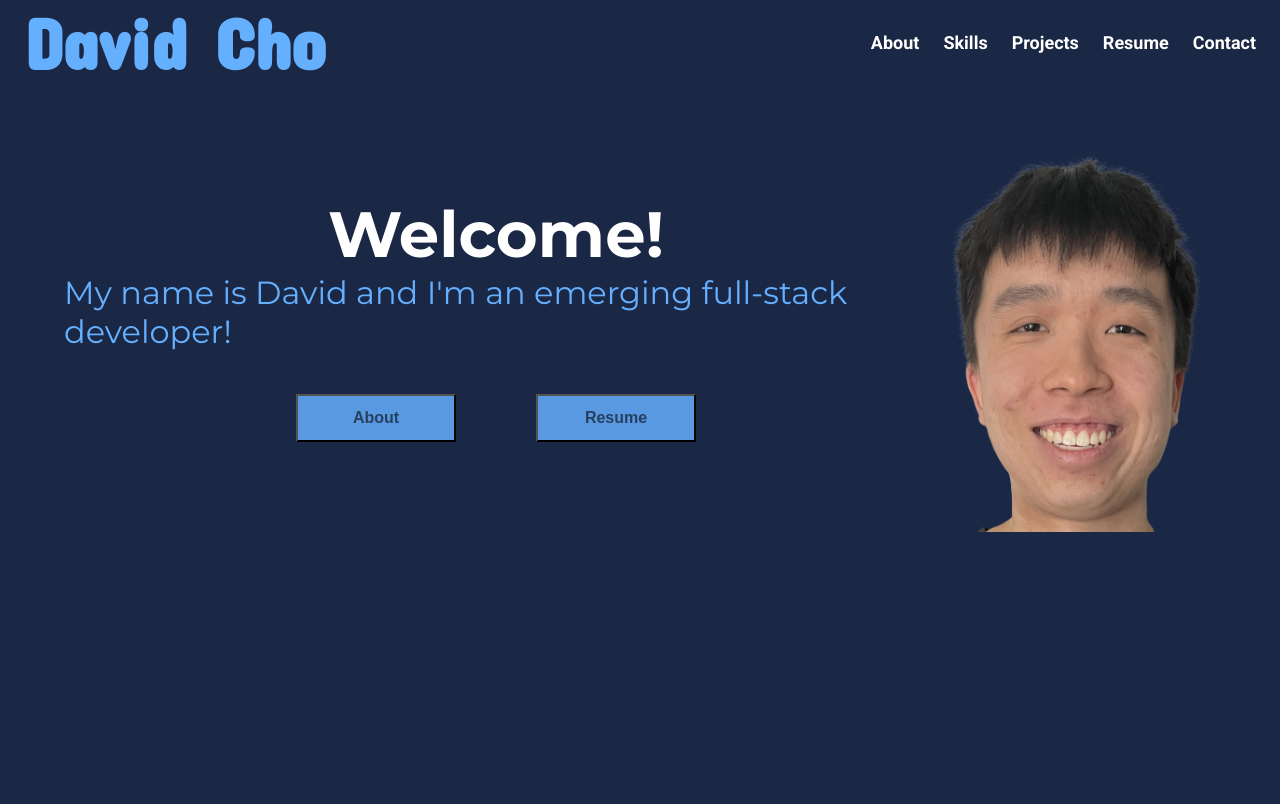
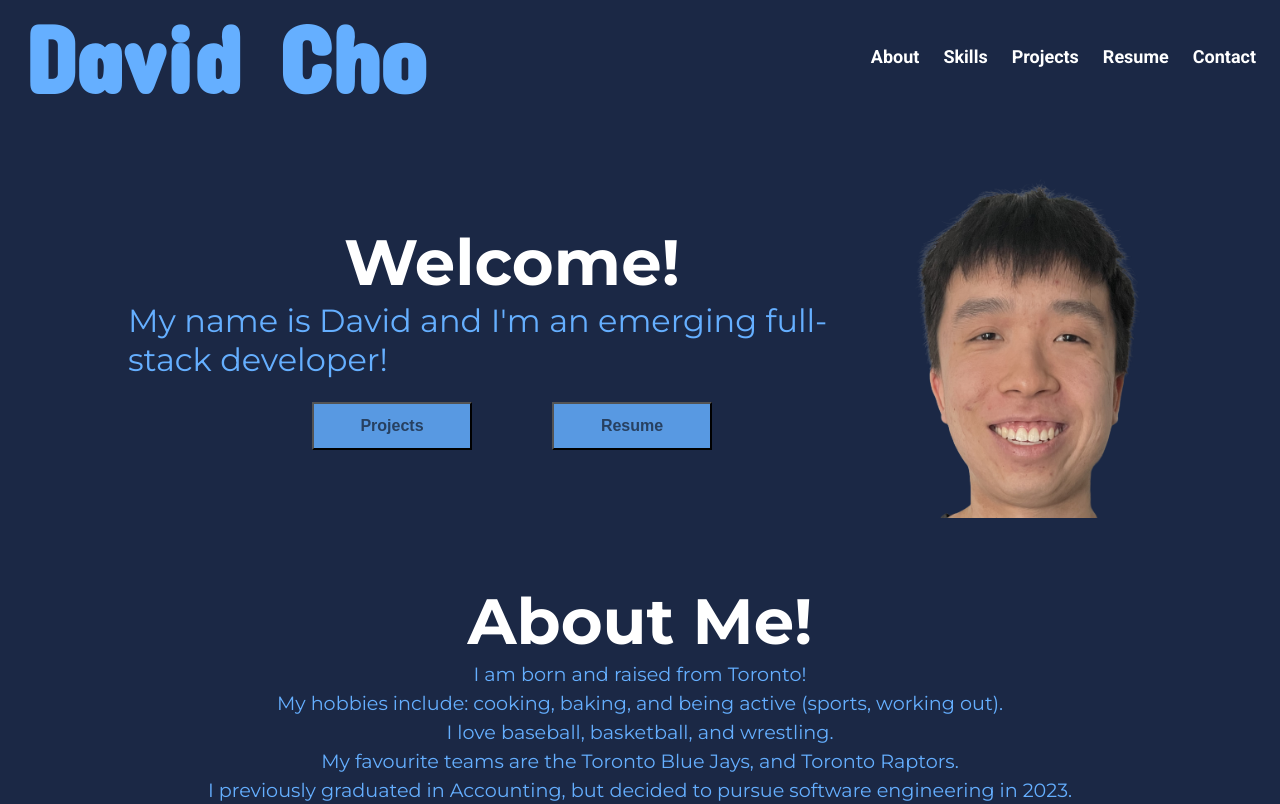
Before and after one commit to dcho10/david-portfolio, a React (Vite) app: page / in a window 1280 px wide. Built offline with nearby package versions, Linux system fonts and the light colour scheme.

Commit message:
Initialized About section

```diff
--- a/src/App.jsx
+++ b/src/App.jsx
@@ -1,6 +1,7 @@
 import "./App.css";
 import Header from "./components/Header"
 import Intro from "./components/Intro"
+import About from "./components/About"
 // import Footer from "./components/Footer"
 
 
@@ -10,6 +11,7 @@ export default function App() {
             <section className="main-container">
                 <Header />
                 <Intro />
+                <About />
                 {/* <Footer /> */}
             </section>
         </>
--- /dev/null
+++ b/src/components/About.css
@@ -0,0 +1,18 @@
+.about {
+    font-family: "Montserrat", sans-serif;
+    display: flex;
+    flex-direction: column;
+    justify-content: center;
+    align-items: center;
+}
+
+.about h3 {
+    color: white;
+    font-size: 4em;
+}
+
+.about p {
+    color: var(--quinary);
+    font-size: 1.2em;
+    line-height: 1.5;
+}
--- /dev/null
+++ b/src/components/About.jsx
@@ -0,0 +1,18 @@
+import "./About.css"
+
+import aboutData from "../data/about.json"
+
+export default function About() {
+    return (
+        <>
+        <section className="about">
+            <h3> About Me! </h3>
+            {aboutData.about.map((aboutItem, index) => (
+                <p key={index}>
+                    {aboutItem}
+                </p>
+            ))}
+        </section>
+        </>
+    )
+}
--- a/src/components/Header.css
+++ b/src/components/Header.css
@@ -6,7 +6,7 @@
 }
 
 .header h1 a {
-    font-size: 3em;
+    font-size: 4em;
     font-weight: bold;
     color: var(--quinary);
     font-family: "Concert One", sans-serif;
--- a/src/components/Intro.css
+++ b/src/components/Intro.css
@@ -1,7 +1,7 @@
 .intro-card {
     display: flex;
     justify-content: space-between;
-    padding: 5%;
+    padding: 5% 10%;
 }
 
 .intro-card img {
@@ -29,7 +29,7 @@
 .buttons {
     display: flex;
     justify-content: space-between;
-    padding: 5%;
+    padding: 3%;
     gap: 5em;
 }
 
--- a/src/components/Intro.jsx
+++ b/src/components/Intro.jsx
@@ -9,7 +9,7 @@ export default function Intro() {
                 <h2> Welcome! </h2>
                 <p> My name is David and I'm an emerging full-stack developer! </p>
                 <section className="buttons">
-                    <a href="#about"><button type="button"> About </button></a>
+                    <a href="#projects"><button type="button"> Projects </button></a>
                     <a href="#resume"><button type="button"> Resume </button></a>
                 </section>
             </section>
--- /dev/null
+++ b/src/components/Skills.jsx
@@ -0,0 +1 @@
+import "./Skills.css"
--- /dev/null
+++ b/src/data/about.json
@@ -0,0 +1,9 @@
+{
+    "about": [
+        "I am born and raised from Toronto!",
+        "My hobbies include: cooking, baking, and being active (sports, working out).",
+        "I love baseball, basketball, and wrestling.",
+        "My favourite teams are the Toronto Blue Jays, and Toronto Raptors.",
+        "I previously graduated in Accounting, but decided to pursue software engineering in 2023."
+    ]
+}
```
Also changed, not shown: src/components/Skills.css (added).
